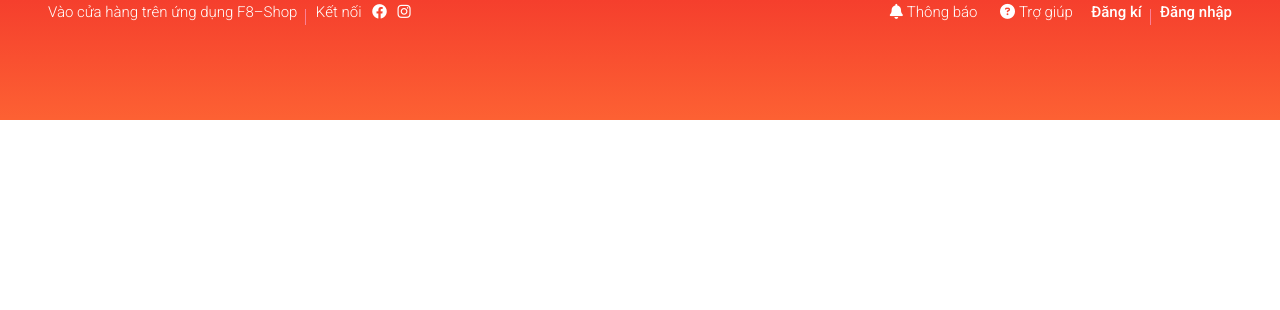
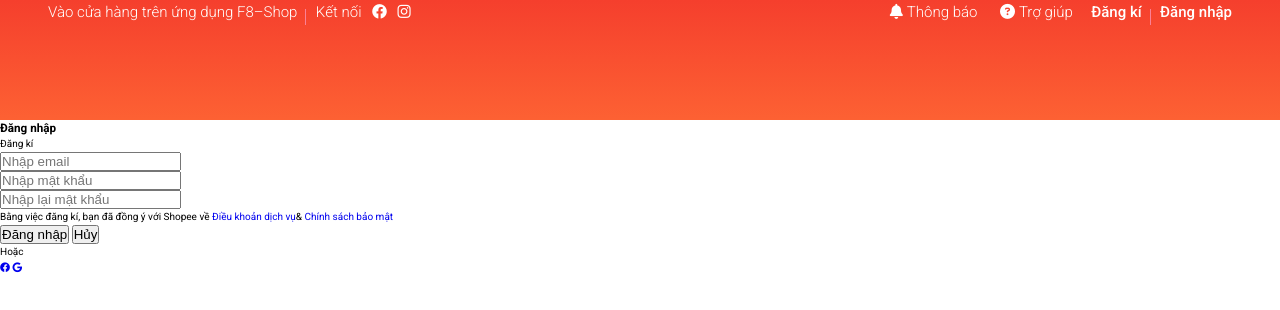
Before and after one commit to huuthe1999/50-projects-javascript, a plain HTML site: page day05-shoppe_page/index.html in a window 1280 px wide. Drawn offline with Linux system fonts and the light colour scheme.

Commit message:
Init base register form

```diff
--- a/day05-shoppe_page/index.html
+++ b/day05-shoppe_page/index.html
@@ -179,6 +179,71 @@
 
 			<main class="main"></main>
 			<footer class="footer"></footer>
+			<div class="modal">
+				<div class="modal__overlay"></div>
+				<div class="modal__main">
+					<div class="auth-form">
+						<header class="auth-form__header">
+							<h3 class="auth-form__title">Đăng nhập</h3>
+							<span class="auth-form__switch-btn">Đăng kí</span>
+						</header>
+						<form class="auth-form__form">
+							<div class="auth-form__form-group">
+								<input type="text" placeholder="Nhập email" />
+							</div>
+							<div class="auth-form__form">
+								<div class="auth-form__form-group">
+									<input
+										type="password"
+										placeholder="Nhập mật khẩu"
+									/>
+								</div>
+							</div>
+							<div class="auth-form__form">
+								<div class="auth-form__form-group">
+									<input
+										type="password"
+										placeholder="Nhập lại mật khẩu"
+									/>
+								</div>
+							</div>
+							<div class="auth-form__policy">
+								<p>
+									Bằng việc đăng kí, bạn đã đồng ý với Shopee
+									về
+									<a
+										href="https://shopee.vn/legaldoc/termsOfService/?__classic__=1"
+										>Điều khoản dịch vụ</a
+									>&
+									<a
+										href="https://shopee.vn/legaldoc/privacy/?__classic__=1"
+										>Chính sách bảo mật</a
+									>
+								</p>
+							</div>
+
+							<div class="auth-form__btn-controls">
+								<button class="btn btn--primary">
+									Đăng nhập
+								</button>
+								<button class="btn btn--secondary">Hủy</button>
+							</div>
+							<div class="auth-form__line">
+								<span>Hoặc</span>
+							</div>
+
+							<div class="auth-form__social-login-btns">
+								<a href="#" class="btn btn--facebook">
+									<i class="fa-brands fa-facebook"></i>
+								</a>
+								<a href="#" class="btn btn--google">
+									<i class="fa-brands fa-google"></i>
+								</a>
+							</div>
+						</form>
+					</div>
+				</div>
+			</div>
 		</div>
 		<script src="script.js"></script>
 	</body>
```
